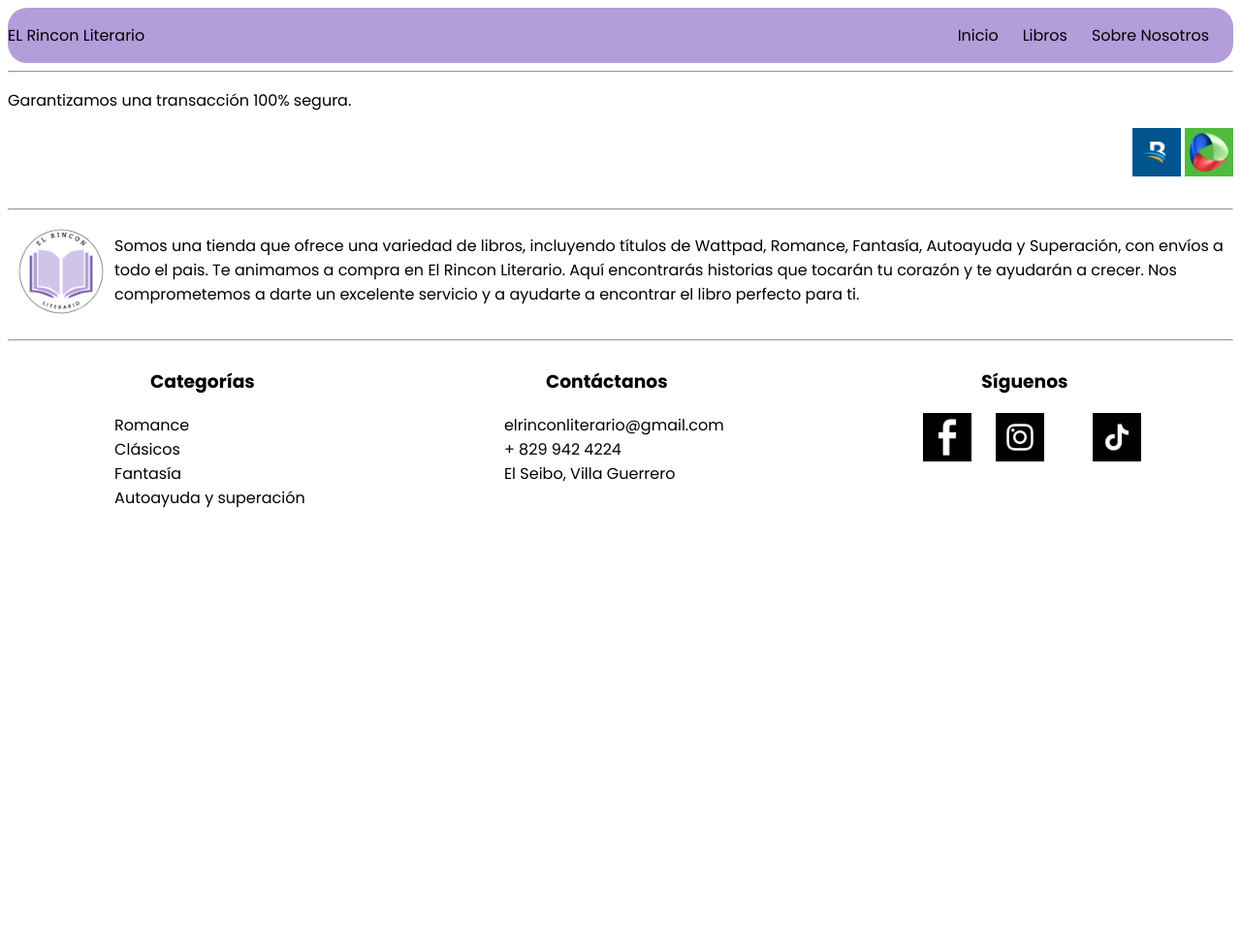
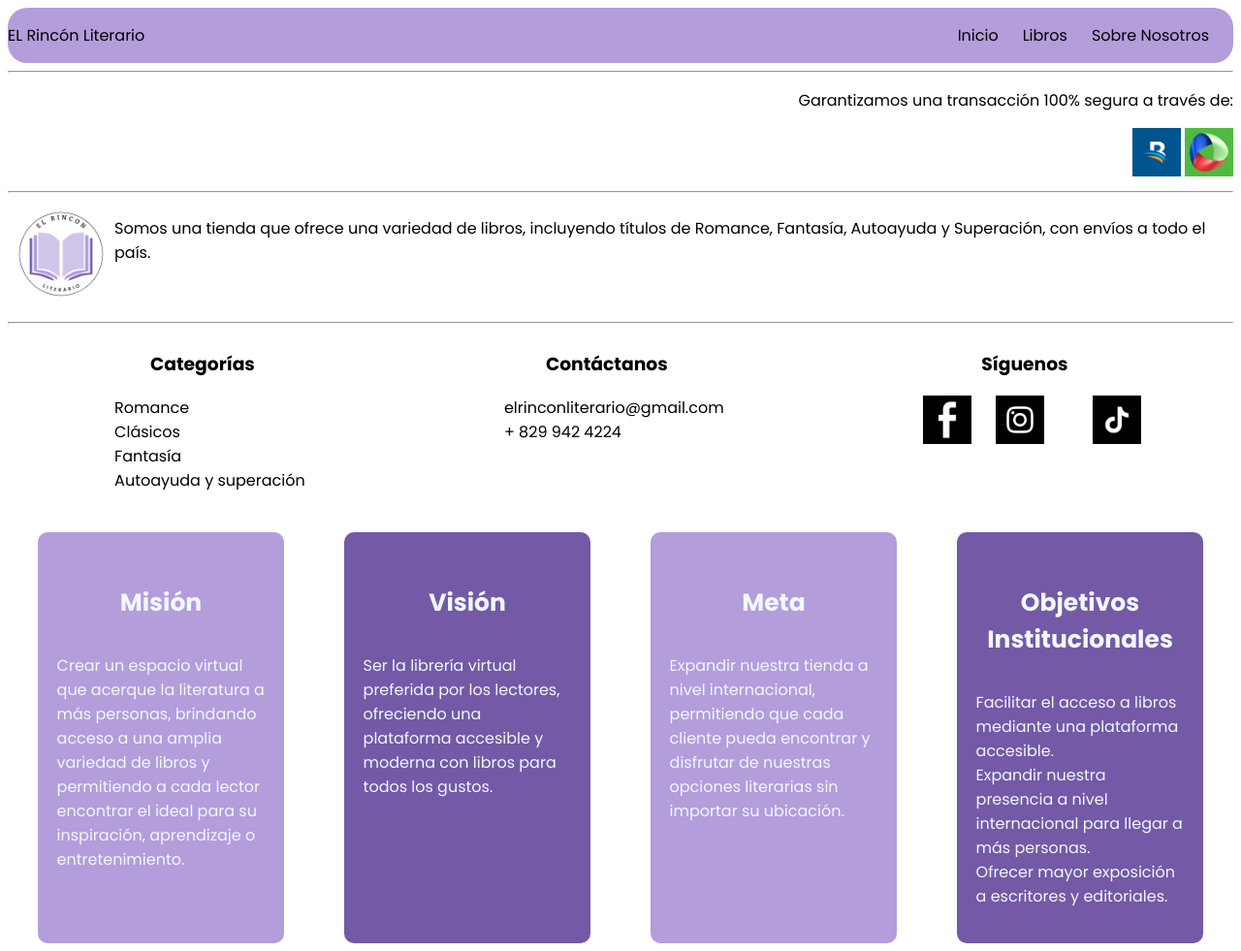
Before and after one commit to Anaseverino/Anaseverino.com.io, a plain HTML site: page nosotros.html in a window 1280 px wide. Shown: the whole page at 97% size. Before the commit the page ends 800 px from the top, so only its background shows below. Drawn offline with Linux system fonts and the light colour scheme.

Commit message:
Add files via upload

```diff
--- a/nosotros.css
+++ b/nosotros.css
@@ -2,8 +2,12 @@
   body{
     font-family: "Poppins";
   }
-  .img-bancos{
-    float: right;
+
+  .bancos{
+    flex-direction: column-reverse; /* Invierte el orden: imágenes abajo, texto arriba */
+    align-items: flex-end; /* Alinea todo a la derecha */
+    text-align: right; /* Asegura que el texto también esté alineado a la derecha */
+
   }
   .parrafo1{
     display: flex;
@@ -47,3 +51,33 @@ a{
 a:hover{
   opacity: 0.2;
 }
+
+.vision-mision{
+  display: flex;
+  flex-wrap: wrap;
+  justify-content: space-around;
+}
+
+.if{
+  width: 17%;
+  padding: 20px;
+  border-radius: 10px;
+  color: aliceblue;
+  justify-content: space-between;
+
+}
+p{
+}
+.violeta{
+    background-color: #B39DDB;
+}
+.morado{
+  background-color: #7359a6;
+}
+
+
+
+h4{
+  font-size: 25px;
+  text-align: center;
+}
--- a/nosotros.html
+++ b/nosotros.html
@@ -3,7 +3,7 @@
 <head>
     <meta charset="UTF-8">
     <meta name="viewport" content="width=device-width, initial-scale=1.0">
-    <title>El Rincon Literario</title>
+    <title>El Rincón Literario</title>
     <link rel="stylesheet" href="nosotros.css">
     <link rel="preconnect" href="https://fonts.googleapis.com">
     <link href="https://fonts.googleapis.com/css2?family=Poppins:ital,wght@0,100;0,200;0,300;0,400;0,500;0,600;0,700;0,800;0,900;1,100;1,200;1,300;1,400;1,500;1,600;1,700;1,800;1,900&display=swap" rel="stylesheet">
@@ -15,7 +15,7 @@
     <header>
         <nav>
         <div class="menu">
-            <p class="titulo">EL Rincon Literario</p>
+            <p class="titulo">EL Rincón Literario</p>
             <ul class="lista">
             <li><a class="" href="INDEX.html">Inicio</a></li>
             <li><a href="Categorias.html">Libros</a></li>
@@ -24,25 +24,20 @@
         </nav>
         </div>
     </header>
+    <section>
+    <hr>
+    <div class="bancos">
+    <p>Garantizamos una transacción 100% segura a través de:</p>
+    <img  src="banreserva.jpg" alt="" width="50px" title="Banreservas" >
+    <img src="bhd.jpg" alt="" width="50px" title="BHD" >
+    </div>
 
-    <hr>
-    <p>Garantizamos una transacción 100% segura.</p>
-    <div class="img-bancos">
-    <img  src="banreserva.jpg" alt="" width="50px" height="50px">
-    <img src="bhd.jpg" alt="" width="50px" height="50px">
-    </div>
-    <br>
-    <br>
-    <br>
     <hr>
 
     <div class="parrafo1">
-    <a href="INDEX.html"><img src="Logo.png-Photoroom.png" alt="" width="110px" title="El Rincon Literario"></a>
-    <p>Somos una tienda que ofrece una variedad de libros, incluyendo títulos de Wattpad, Romance, Fantasía, Autoayuda y Superación, con envíos a todo el pais. Te animamos a compra en El Rincon Literario. Aquí encontrarás historias que tocarán tu corazón y te ayudarán a crecer. Nos comprometemos a darte un excelente servicio y a ayudarte a encontrar el libro perfecto para ti.</p>
+    <a href="INDEX.html"><img src="Logo.png-Photoroom.png" alt="" width="110px" title="EL Rincón Literario"></a>
+    <p>Somos una tienda que ofrece una variedad de libros, incluyendo títulos de Romance, Fantasía, Autoayuda y Superación, con envíos a todo el país. </p>
     </div>
-
-
-
     <hr>
 
     <div class="informacion">
@@ -60,7 +55,6 @@
             <ul>
                 <li><a href="#">elrinconliterario@gmail.com</a></li>
                 <li><a href="#">+ 829 942 4224</a></li>
-                <li><a href="#">El Seibo, Villa Guerrero</a></li>
             </ul>
         </div>
         <div>
@@ -72,6 +66,44 @@
                 <li><a href="https://www.tiktok.com/es/"><img src="tiktok.jpg" alt="" width="50px" title="Tik Tok"></li></a>
             </ul>
         </div>
+    </section>
+    <br>
+        <div class="vision-mision">
+            <div class=" if violeta">
+                <p>
+                    <h4>Misión</h4>
+                    Crear un espacio virtual que acerque la literatura a más personas, brindando acceso a una amplia variedad de libros y permitiendo a cada lector encontrar el ideal para su inspiración, aprendizaje o entretenimiento.
+              </p>
+            </div>
 
+            <div class="if morado">
+                <p>
+                    <h4>Visión</h4>
+                Ser la librería virtual preferida por los lectores, ofreciendo una plataforma accesible y moderna con libros para todos los gustos. </p>
+            </div>
+
+
+            <div class="if violeta">
+                <p>
+                    <h4>Meta</h4>
+                Expandir nuestra tienda a nivel internacional, permitiendo que cada cliente pueda encontrar y disfrutar de nuestras opciones literarias sin importar su ubicación.</p>
+            </div>
+
+            <div class="if morado">
+                <p>
+                    <h4>Objetivos Institucionales</h4>
+                    Facilitar el acceso a libros mediante una plataforma accesible.
+                    <br>
+                    Expandir nuestra presencia a nivel internacional para llegar a más personas.
+                    <br>
+                    Ofrecer mayor exposición a escritores y editoriales. </p>
+
+            </div>
+
+
+
+            </div>
+
+        </div>
 </body>
 </html>
```
